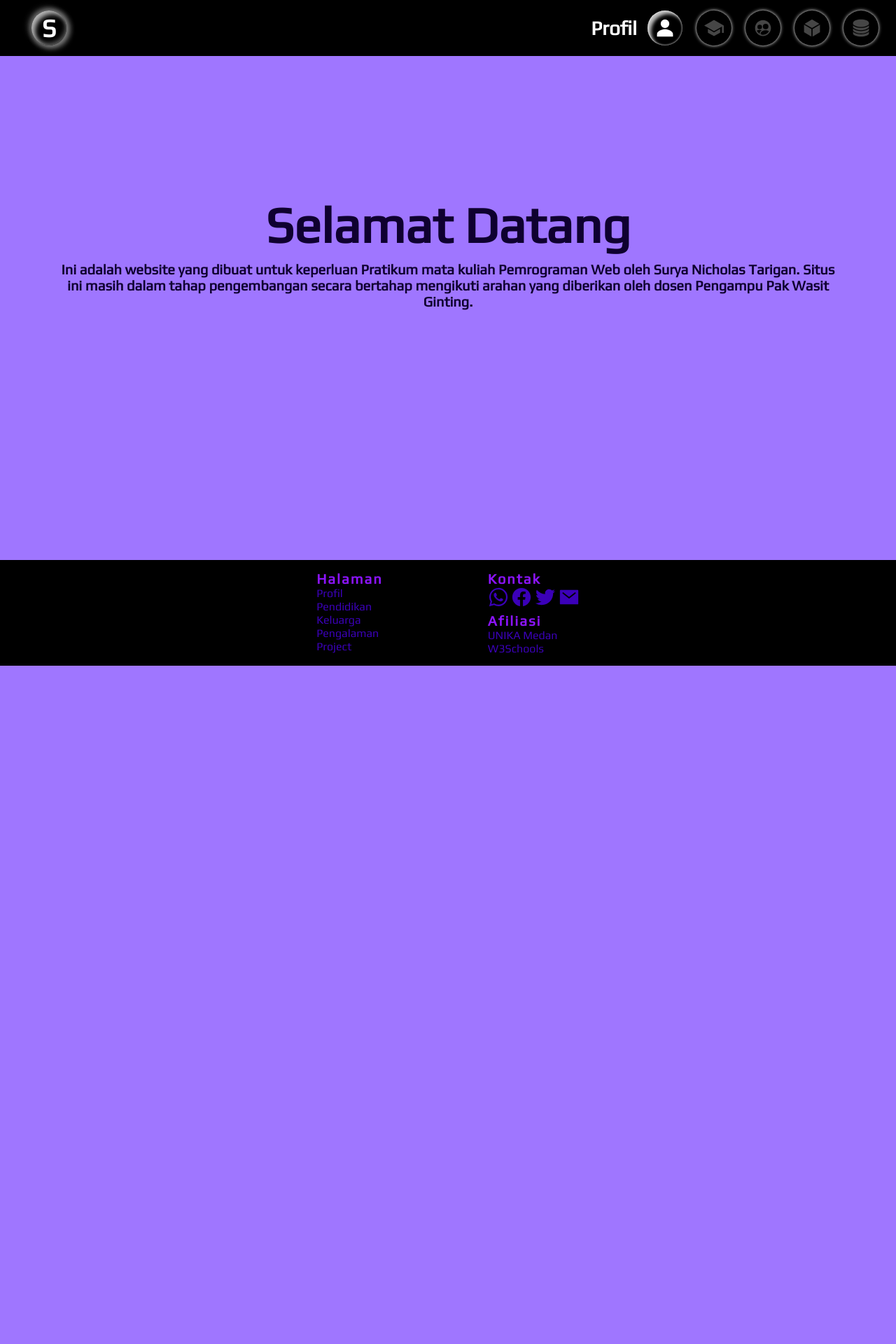
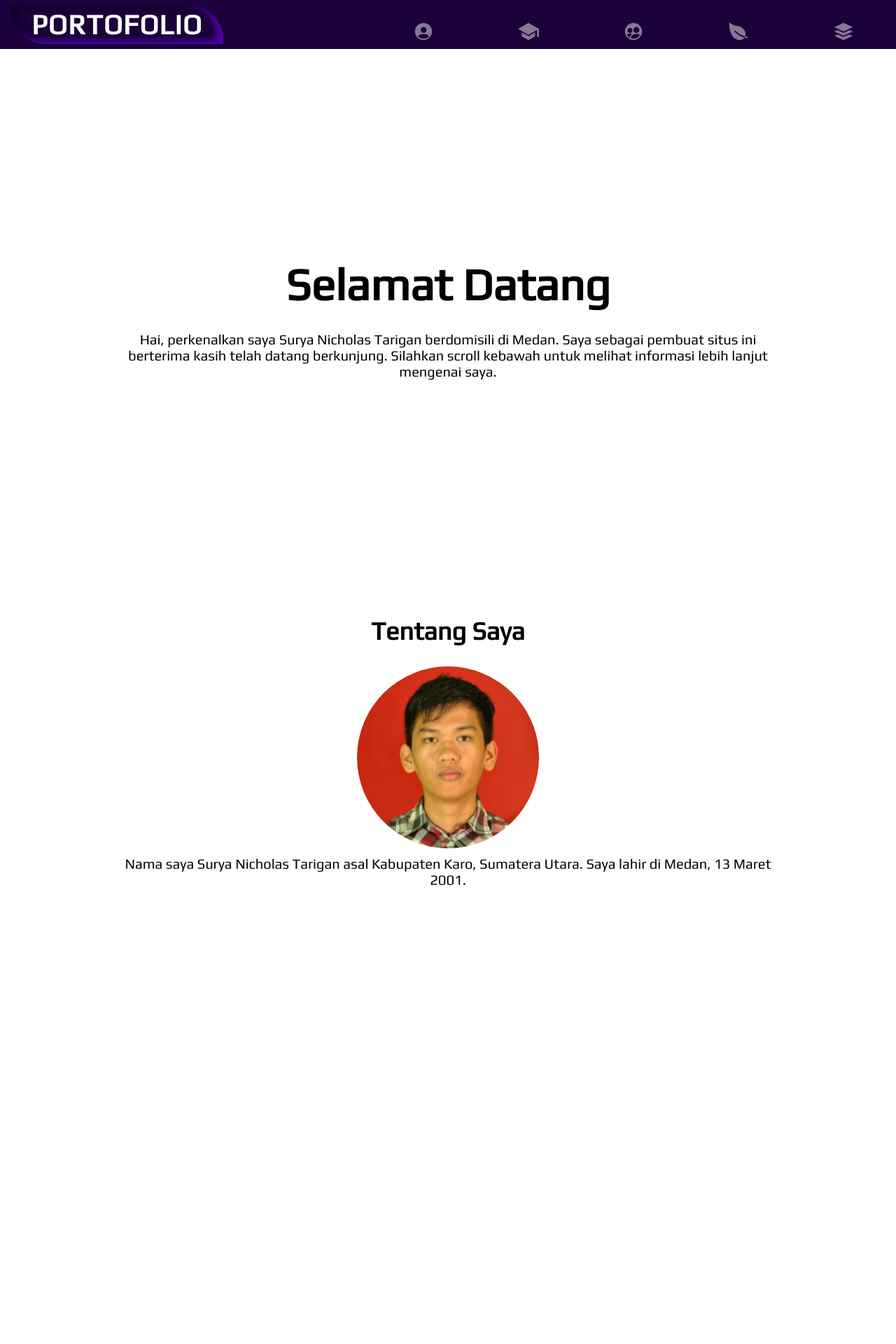
Before and after one commit to suryanicholas/suryanicholas.github.io, a PHP site: page /Portfolio/ in a window 1280 px wide. Shown: the top 1920 px of the page at 70% size. Before the commit the page ends 951 px from the top, so only its background shows below. Run offline with PHP 8.4, Linux system fonts and the light colour scheme.

Commit message:
Versi Desktop

```diff
--- a/Portfolio/index.html
+++ b/Portfolio/index.html
@@ -11,112 +11,164 @@
 </head>
 <body>
     <div class="container">
-        <div class="canvasmenu">
-            <div class="canvaslogo"><a class="logo" href="#">S</a></div>
-            <div class="menubutton"><a href="#"><ion-icon name="menu-sharp"></ion-icon></a></div>
-            <div class="menu">
-                <a href="#" class="menu-items active">
-                    <span><ion-icon name="person-sharp"></ion-icon></span>
-                    <div class="item-name">Profil</div>
+        <div class="header">
+            <div class="logo">
+                <a href="/Portfolio/">Portofolio</a>
+            </div>
+            <div class="navbar">
+                <div class="navbar-items">
+                    <a href="#de-profil">
+                        <span class="icon"><ion-icon name="person-circle-sharp"></ion-icon></span>
+                        <span class="text">Profil</span>
                     </a>
-                <a href="#" class="menu-items">
-                    <span><ion-icon name="school-sharp"></ion-icon></span>
-                    <div class="item-name">Pendidikan</div>
+                </div>
+                <div class="navbar-items">
+                    <a href="#de-study">
+                        <span class="icon"><ion-icon name="school-sharp"></ion-icon></span>
+                        <span class="text">Pendidikan</span>
                     </a>
-                <a href="#" class="menu-items">
-                    <span><ion-icon name="people-circle-sharp"></ion-icon></span>
-                    <div class="item-name">Keluarga</div>
+                </div>
+                <div class="navbar-items">
+                    <a href="#de-family">
+                        <span class="icon"><ion-icon name="people-circle-sharp"></ion-icon></span>
+                        <span class="text">Keluarga</span>
                     </a>
-                <a href="#" class="menu-items">
-                    <span><ion-icon name="cube-sharp"></ion-icon></span>
-                    <div class="item-name">Pengalaman</div>
+                </div>
+                <div class="navbar-items">
+                    <a href="#de-experience">
+                        <span class="icon"><ion-icon name="leaf-sharp"></ion-icon></span>
+                        <span class="text">Pengalaman</span>
                     </a>
-                <a href="#" class="menu-items">
-                    <span><ion-icon name="server-sharp"></ion-icon></span>
-                    <div class="item-name">Project</div>
+                </div>
+                <div class="navbar-items">
+                    <a href="#de-project">
+                        <span class="icon"><ion-icon name="layers-sharp"></ion-icon></span>
+                        <span class="text">Proyek</span>
                     </a>
                 </div>
             </div>
-        <div class="canvascontents">
-            <div id="cthome" class="contents">
-                <h1>Selamat Datang</h1>
-                <div class="descriptions">
-                    Ini adalah website yang dibuat untuk keperluan Pratikum mata kuliah Pemrograman Web oleh Surya Nicholas Tarigan. Situs ini masih dalam tahap pengembangan secara bertahap mengikuti arahan yang diberikan oleh dosen Pengampu Pak Wasit Ginting.
         </div>
-            </div>
-            <div id="ctprofil" class="contents">
-                <div class="profil-photo">
-                    <img src="/zlibraries/dEmyImage/profil-picture.png" alt="">
-                </div>
-                <div class="profil-about">
-                    <div class="about-title">Tentang Saya</div>
-                    <div class="about-details">
-                        Perkenalkan nama saya Surya Nicholas Tarigan, lahir di Medan 13 Maret 2001. Saat ini saya sedang menempuh pendidikan S1 Teknik Informatika di Universitas Katolik Santo Thomas Medan.
-                        Perkenalkan nama saya Surya Nicholas Tarigan, lahir di Medan 13 Maret 2001. Saat ini saya sedang menempuh pendidikan S1 Teknik Informatika di Universitas Katolik Santo Thomas Medan.
-                        Perkenalkan nama saya Surya Nicholas Tarigan, lahir di Medan 13 Maret 2001. Saat ini saya sedang menempuh pendidikan S1 Teknik Informatika di Universitas Katolik Santo Thomas Medan.
+        <div class="main">
+            <div id="de-main" class="contents">
+                <div class="canvas">
+                    <div class="title">Selamat Datang</div>
+                    <div class="text">
+                        Hai, perkenalkan saya Surya Nicholas Tarigan berdomisili di Medan.
+                        Saya sebagai pembuat situs ini berterima kasih telah datang berkunjung.
+                        Silahkan scroll kebawah untuk melihat informasi lebih lanjut mengenai saya.
                     </div>
                 </div>
             </div>
-            <div id="ctstudy" class="contents">
-
+            <div id="de-profil" class="contents">
+                <div class="canvas">
+                    <div class="title">Tentang Saya</div>
+                    <div class="photo"><img src="/zlibraries/dEmyImage/profil-picture.png" alt=""></div>
+                    <div class="text">
+                        Nama saya Surya Nicholas Tarigan asal Kabupaten Karo, Sumatera Utara.
+                        Saya lahir di Medan, 13 Maret 2001.
                     </div>
-            <div id="ctfamily" class="contents">
-
                 </div>
-            <div id="ctexperience" class="contents">
-
             </div>
-            <div id="ctproject" class="contents">
+            <div id="de-study" class="contents">
+                <div class="canvas">
+                    <div class="title">Pendidikan</div>
+                    <div class="text">
+                        Saya adalah tamatan SMA Negeri 1 Munthe yang berlokasi di Singgamanik Jl. Kabanjahe - Tiga Binanga.
+                        Saya lulus pada tahun 2020 dan berlanjut ke Perguruan Tinggi Swasta Universitas Katolik Santo Thomas di Medan.
 
                     </div>
                 </div>
+            </div>
+            <div id="de-family" class="contents">
+                <div class="canvas">
+                    <div class="title">Keluarga</div>
+                    <div class="text">
+                        Saya anak ke-4 dari 4 bersaudara dan satu-satunya anak laki-laki.
+                        Orang tua saya tinggal di Kabupaten Karo, Sumatera Utara dan ketiga saudara perempuan saya bekerja diluar pulau Sumatera.
+                        Kakak perempuan saya yang pertama berprofesi sebagai Biarawati yang saat ini bertugas di Kalimantan.
+                        Yang kedua saat ini bekerja di sebagai Perawat di Rumah Sakit saya lupa namanya di pulau Jawa sana.
+                        Dan yang ketiga sudah berumah tangga, berprofesi wirausaha juga tinggal di pulau Jawa.
+                    </div>
+                </div>
+            </div>
+            <div id="de-experience" class="contents">
+                <div class="canvas">
+                    <div class="title">Pengalaman</div>
+                    <div class="text">
+                        Untuk saat ini saya masih belum punya pengalaman yang bisa saya banggakan.
+                        Namun saya masih mencoba untuk mengumpulkan pengalaman di bidang yang saya gemari yaitu Web Developer.
+                        Dan hingga saat ini saya masih tahap pembelajaran Bahasa Program untuk HTML, Javascript, dan CSS.
+                        Beberapa Teknik juga saya coba pelajari sedikit demi sedikit. Serta saya juga memiliki pengalaman singkat di
+                        bidang Desain Grafis.
+                    </div>
+                </div>
+            </div>
+            <div id="de-project" class="contents">
+                <div class="canvas">
+                    <div class="title">Proyek</div>
+                    <div class="text">Saya masih belum memilik Proyek, tapi jika Anda mau menawari saya imbalan Pengalaman akan saya jalani. Hehehehe</div>
+                </div>
+            </div>
+        </div>
         <div class="footer">
-            <div class="footer-link">
-                <div class="footer-head">Halaman</div>
+            <div class="list-link">
+                <div class="title">Daftar Halaman</div>
                 <a href="#">Profil</a>
                 <a href="#">Pendidikan</a>
                 <a href="#">Keluarga</a>
                 <a href="#">Pengalaman</a>
-                <a href="#">Project</a>
+                <a href="#">Proyek</a>
             </div>
-            <div class="section">
-                <div class="footer-support">
-                    <div class="footer-head">Kontak</div>
-                    <a class="whatsapp" href="https://wa.me/6282364065134"><ion-icon name="logo-whatsapp"></ion-icon></a>
-                    <a class="facebook" href="https://facebook.com/zeinzhaja"><ion-icon name="logo-facebook"></ion-icon></a>
-                    <a class="twitter" href="#"><ion-icon name="logo-twitter"></ion-icon></a>
-                    <a class="mail" href="#"><ion-icon name="mail-sharp"></ion-icon></a>
+            <div class="contact-list">
+                <div class="title">Kontak Saya</div>
+                <div class="list">
+                    <a href="#"><ion-icon name="logo-facebook"></ion-icon></a>
+                    <a href="#"><ion-icon name="logo-instagram"></ion-icon></a>
+                    <a href="#"><ion-icon name="logo-whatsapp"></ion-icon></a>
+                    <a href="#"><ion-icon name="logo-twitter"></ion-icon></a>
                 </div>
-                <div class="footer-afiliasi">
-                    <div class="footer-head">Afiliasi</div>
-                    <a href="https://ust.ac.id/">UNIKA Medan</a>
-                    <a href="https://w3schools.com/">W3Schools</a>
+            </div>
+            <div class="afiliasi">
+                <div class="title">Daftar Afiliasi</div>
+                <a href="#">Universitas Katolik Santo Thomas</a>
+                <a href="#">W3Schools</a>
+                <a href="#">Ionicons</a>
             </div>
         </div>
     </div>
-    </div>
+    <!-- 7.49 -->
     <script>
-        var getMenu = document.querySelectorAll('.menu-items');
-        var getButton = document.querySelector('.menubutton');
-        var getMMenu = document.querySelector('.menu');
+        const navbarItems = document.querySelectorAll(".navbar-items a");
 
-        getMenu.forEach(function(item) {
-            item.addEventListener('click', function() {
-                getMenu.forEach(function(item) {
-                    item.classList.remove('active');
+        navbarItems.forEach(function(item) {
+            item.addEventListener("click", function(e) {
+                e.preventDefault();
+                const target = this.getAttribute("href");
+                const element = document.querySelector(target);
+                const topPos = element.offsetTop;
+                window.scrollTo({
+                top: topPos,
+                behavior: "smooth"
                 });
 
-                item.classList.add('active');
-            })
-        })
+                navbarItems.forEach(function(navItem) {
+                navItem.closest(".navbar-items").classList.remove("active");
+                });
 
-        getButton.addEventListener('click', () => {
-            if (getMMenu.classList.contains('show')) {
-                getMMenu.classList.remove('show');
-            } else {
-                getMMenu.classList.add('show');
+                this.closest(".navbar-items").classList.add("active");
+            });
+        });
+    </script>
+    <script>
+        var items = document.querySelectorAll('.navbar-items');
+
+        function activeLink(){
+            items.forEach((target) =>
+            target.classList.remove('active'));
+            this.classList.add('active');
         }
-        });
+        items.forEach((target) =>
+        target.addEventListener('click', activeLink));
     </script>
     <script type="module" src="https://unpkg.com/ionicons@7.1.0/dist/ionicons/ionicons.esm.js"></script>
     <script nomodule src="https://unpkg.com/ionicons@7.1.0/dist/ionicons/ionicons.js"></script>
--- a/Portfolio/style.css
+++ b/Portfolio/style.css
@@ -7,185 +7,199 @@
     margin: 0;
     padding: 0;
     box-sizing: border-box;
+    font-family: 'Play';
 }
 
 body{
-    background: #9f76ff;
-    font-family: 'Play';
+    background: #ffcfb8;
 }
-.canvasmenu{
-    position: absolute;
+
+.header{
+    position: fixed;
     top: 0;
     width: 100%;
-    padding: 15px;
+    height: 70px;
     display: flex;
     align-items: center;
-    background: #000;
+    background: #1b003a;
 }
 .logo{
-    margin: 0 30px;
-    width: 50px;
-    height: 50px;
+    position: relative;
+    margin: 0 15px;
     display: flex;
-    align-items: center;
-    justify-content: center;
+    width: auto;
+    padding: 5px 30px;
+    background: #1b003a;
+    border-radius: 0 50px;
+    box-shadow: inset -10px -5px 10px #4f00aa,
+    inset 10px 5px 10px #110025,
+    -10px -5px 10px #200044;
+}
+.logo a{
     color: #fff;
+    font-size: 40px;
+    font-weight: 900;
     text-decoration: none;
-    font-size: 36px;
-    font-weight: bold;
-    border-radius: 100%;
-    background: #000;
-    box-shadow: 3px 3px 10px #7c7c7c,
-    3px 0px 10px #7c7c7c,
-    -3px -3px 10px #5e5e5e,
-    -3px 0 10px #202020,
-    inset 5px 5px 7px #b6b6b6,
-    inset -1px -3px 7px #5c5c5c;
+    text-transform: uppercase;
+    letter-spacing: 1px;
 }
-.menu{
+.navbar{
+    position: relative;
+    top: 15px;
+    width: 100%;
     display: flex;
     justify-content: right;
-    align-items: center;
-    margin-left: 10px;
-    width: 100%;
-    height: 50px;
-    border-radius: 10px;
-    transition: all .3s;
 }
-.menubutton{
-    display: none;
+.navbar-items{
+    position: relative;
+    display: flex;
+    justify-content: center;
+    width: 150px;
+    height: 40px;
 }
-.menu-items{
-    margin: 0 10px;
-    padding: 25px;
-    width: 40px;
-    height: 40px;
-    display: flex;
-    align-items: center;
-    justify-content: center;
-    color: #464646;
-    font-size: 28px;
-    font-weight: 900;
-    text-decoration: none;
-    border-radius: 50px;
-    background: #000;
-    box-shadow: 0 0 5px #fff;
-    transition: .3s ease;
-}
-.menu-items:hover{
-    color: #fff;
-    box-shadow: 0 0 20px #fff;
-}
-.menu-items .item-name{
-    position: absolute;
-    right: 370px;
-    display: none;
-    align-items: center;
-    height: 50px;
-}
-.menu-items ion-icon{
-    transform: translateY(3px);
-}
-.menu-items.active{
-    justify-content: center;
-    color: #fff;
-    box-shadow: inset 5px 5px 5px rgba(255,255,255,0.75),
-    inset 0 0 3px #fff;
-}
-.menu-items.active .item-name{
-    display: flex;
-}
-
-.canvascontents{
-    padding: 80px 0 0 0;
-    width: 100%;
-    height: 100vh;
-    z-index: -1;
-}
-
-#cthome{
-    display: block;
-    margin: 200px 80px;
-    color: #0f0030;
-}
-#cthome h1{
-    font-size: 72px;
-    font-weight: 900;
-    text-align: center;
-    border-radius: 100%;
-}
-#cthome .descriptions{
-    margin: 10px 0;
-    text-align: center;
-    font-size: 20px;
-    font-weight: bold;
-}
-
-#ctprofil{
-    display: none;
-    margin: 30px 80px;
-}
-.profil-photo{
-    margin: 0 0 10px 0;
+.navbar-items a{
     display: flex;
     justify-content: center;
     align-items: center;
+    flex-direction: column;
+    text-align: center;
+    font-weight: 900;
 }
-.profil-photo img{
-    width: 300px;
+.navbar-items a .icon{
+    position: relative;
+    display: block;
+    line-height: 70px;
+    font-size: 30px;
+    transition: .3s;
+    text-align: center;
+    color: #ffffff77;
+}
+.navbar-items a:hover .icon{
+    color: #ffffff;
+}
+.navbar-items.active a .icon{
+    color: #a200ff;
+    transform: translateY(-16px);
+}
+.navbar-items a .text{
+    position: absolute;
+    text-transform: uppercase;
+    color: #fff;
+    transform: translateY(25px);
+    letter-spacing: 1px;
+    opacity: 0;
+    transition: .3s;
+}
+.navbar-items.active a .text{
+    opacity: 1;
+    transform: translateY(0);
+}
+
+.main{
+    background: #fff;
+    min-height: 100vh;
+}
+.contents{
+    display: flex;
+    margin: 0 25px;
+    padding: 80px 150px 0 150px;
+    min-height: 100vh;
+}
+.canvas{
+    width: 100%;
+}
+.canvas .title{
+    font-size: 36px;
+    font-weight: 900;
+    text-align: center;
+    color: #000;
+}
+.canvas .text{
+    display: flex;
+    font-size: 20px;
+    text-align: center;
+}
+#de-main{
+    align-items: center;
+}
+#de-main .title{
+    font-size: 64px;
+    margin: 30px 0;
+}
+#de-profil .title{
+    margin-bottom: 30px;
+}
+#de-profil .photo{
+    margin-bottom: 10px;
+    display: flex;
+    width: 100%;
+    justify-content: center;
+    align-items: center;
+}
+#de-profil img{
+    width: 260px;
     border-radius: 50%;
 }
-.about-title{
-    text-align: center;
-    font-size: 44px;
-    font-weight: 900;
+#de-study{
+    align-items: center;
 }
-.about-details{
-    text-align: center;
-    font-size: 20px;
-    font-weight: bold;
+#de-study .title{
+    margin-bottom: 10px;
 }
+#de-family{
+    align-items: center;
+}
+#de-family .title{
+    margin-bottom: 10px;
+}
+#de-experience{
+    align-items: center;
+}
+#de-experience .title{
+    margin-bottom: 10px;
+}
+
 
 .footer{
     display: flex;
+    color: #fff;
+    background: #000;
+    min-height: 15vh;
+}
+.list-link, .contact-list, .afiliasi{
+    margin: 15px;
     width: 100%;
-    padding: 15px;
-    justify-content: center;
-    background: #000;
 }
-.footer-link{
-    padding: 0 150px 0 0;
+.list-link, .afiliasi{
+    text-align: center;
 }
-.footer-head{
-    color: #8d14ff;
-    font-size: 20px;
+.list-link a, .afiliasi a{
+    font-size: 16px;
     font-weight: 900;
-    letter-spacing: 2px;
+    color: #ffffff88;
+    text-decoration: none;
+    display: list-item;
+    list-style: none;
 }
-.footer-link a, .footer-afiliasi a{
-    font-size: 16px;
-    color: #3b00b9;
-    text-decoration: none;
-    list-style: none;
-    display: list-item;
-}
-.footer-support a{
-    font-size: 30px;
-    color: #3b00b9;
-}
-.footer-link a:hover, .footer-afiliasi a:hover{
+.list-link a:hover, .contact-list a:hover, .afiliasi a:hover{
     color: #fff;
 }
+.contact-list .list{
+    display: flex;
+    justify-content: center;
+}
+.contact-list a{
+    margin: 0 auto;
+    color: #ffffff88;
+    font-size: 48px;
+}
+.footer .title{
+    padding: 5px 10px;
+    margin-bottom: 5px;
+    font-weight: 900;
+    font-size: 20px;
+    text-align: center;
+    border-radius: 20px;
+    box-shadow: inset 5px 5px 10px #ffffff55;
 
-.whatsapp:hover{
-    color: #00ff0d;
 }
-.facebook:hover{
-    color: #003cff;
-}
-.twitter:hover{
-    color: #00ccff;
-}
-.mail:hover{
-    color: #ffd900;
-}
```
Also changed, not shown: Portfolio/mobile-style.css (deleted, +0 -44 lines). Lines whose indentation alone changed are shown as unchanged.
